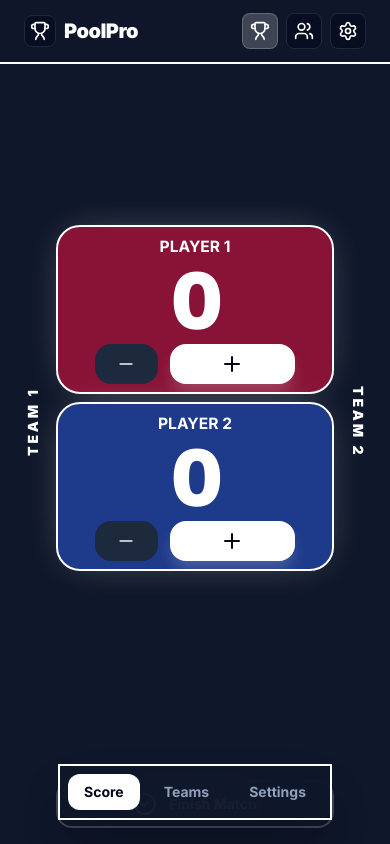
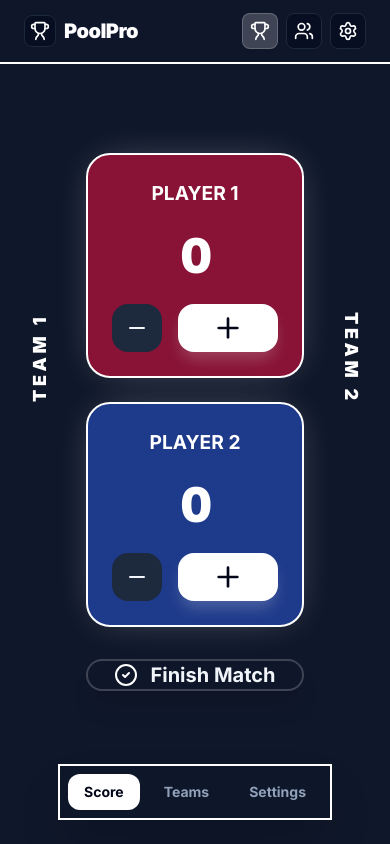
Before and after one commit to benjistealth/PoolPro, a React (Vite) app: page / in a window 390 px wide. Built offline with nearby package versions, Linux system fonts and the light colour scheme.

Commit message:
rollback to working version

```diff
--- a/index.html
+++ b/index.html
@@ -7,6 +7,6 @@
   </head>
   <body>
     <div id="root"></div>
-    <script type="module" src="./src/main.tsx"></script>
+    <script type="module" src="/src/main.tsx"></script>
   </body>
 </html>
--- a/src/App.tsx
+++ b/src/App.tsx
@@ -634,7 +634,7 @@ export default function App() {
       </nav>
 
       <main
-        className={`relative z-10 min-h-screen flex flex-col ${view === 'scoreboard' ? 'justify-center' : 'justify-start pt-32 pb-24'} px-2 sm:px-4 mx-auto w-full transition-all duration-500`}
+        className={`relative z-10 min-h-screen flex flex-col ${view === 'scoreboard' ? 'justify-center py-10 sm:py-20' : 'justify-start pt-32 pb-24'} px-2 sm:px-4 mx-auto w-full transition-all duration-500`}
         style={{ maxWidth: view === 'scoreboard' ? 'var(--gameplay-width)' : '896px' }}
       >
         <AnimatePresence mode="wait">
@@ -644,26 +644,26 @@ export default function App() {
               initial={{ opacity: 0, y: 20 }}
               animate={{ opacity: 1, y: 0 }}
               exit={{ opacity: 0, y: -20 }}
-              className="relative py-4 sm:py-8 flex flex-col gap-4 sm:gap-8 min-h-screen sm:min-h-0"
-            >
-              {/* Team Names Display (Absolute to scoreboard for perfect alignment) */}
-              <div
-                className="absolute inset-y-0 -left-[var(--sidebar-width)] flex items-center justify-center pointer-events-none z-0 overflow-hidden"
-                style={{ width: 'var(--sidebar-width)' }}
-              >
-                <div
-                  className="text-[min(4vw,14px)] sm:text-[32px] lg:text-[48px] font-black uppercase tracking-[0.2em] vertical-text rotate-180 h-full flex items-center justify-center"
+              className="space-y-8"
+            >
+              {/* Team Names Display (Vertical, Nudged up to align with scores) */}
+              <div
+                className="fixed inset-y-0 left-0 flex items-center justify-center pointer-events-none z-0 -translate-y-12 overflow-hidden"
+                style={{ width: 'calc((100vw - var(--gameplay-width)) / 2)' }}
+              >
+                <div
+                  className="text-[18px] sm:text-[32px] lg:text-[48px] font-black uppercase tracking-[0.2em] vertical-text rotate-180 h-full flex items-center justify-center"
                   style={{ color: player1.color }}
                 >
                   {team1Name}
                 </div>
               </div>
               <div
-                className="absolute inset-y-0 -right-[var(--sidebar-width)] flex items-center justify-center pointer-events-none z-0 overflow-hidden"
-                style={{ width: 'var(--sidebar-width)' }}
-              >
-                <div
-                  className="text-[min(4vw,14px)] sm:text-[32px] lg:text-[48px] font-black uppercase tracking-[0.2em] vertical-text h-full flex items-center justify-center"
+                className="fixed inset-y-0 right-0 flex items-center justify-center pointer-events-none z-0 -translate-y-12 overflow-hidden"
+                style={{ width: 'calc((100vw - var(--gameplay-width)) / 2)' }}
+              >
+                <div
+                  className="text-[18px] sm:text-[32px] lg:text-[48px] font-black uppercase tracking-[0.2em] vertical-text h-full flex items-center justify-center"
                   style={{ color: player2.color }}
                 >
                   {team2Name}
@@ -671,24 +671,23 @@ export default function App() {
               </div>
 
               {/* Game Info Header */}
-              <div className="flex items-center justify-center shrink-0">
               {(isShotClockEnabled || isMatchClockEnabled) && (
                 <div
-                    className="flex items-center justify-center bg-slate-900/50 p-1 sm:p-4 rounded-2xl border-2 transition-all duration-500 w-full max-w-md"
+                  className="flex items-center justify-center bg-slate-900/50 p-4 rounded-2xl border-2 transition-all duration-500"
                   style={{
                     borderImage: `linear-gradient(to right, ${player1.color} 50%, ${player2.color} 50%) 1`,
                     borderRadius: '1rem'
                   }}
                 >
-                    <div className="flex items-center gap-4 sm:gap-8">
+                  <div className="flex items-center gap-8">
                     {isMatchClockEnabled && (
                       <div className="flex flex-col items-center">
-                          <span className="hidden sm:block text-[10px] font-bold uppercase tracking-tighter text-slate-500 mb-1">Match Clock</span>
-                          <div
-                            className={`flex items-center gap-2 text-xl sm:text-2xl font-mono font-bold transition-colors duration-500 ${matchClock <= 60 ? 'text-red-500 animate-pulse' : ''}`}
+                        <span className="text-[10px] font-bold uppercase tracking-tighter text-slate-500 mb-1">Match Clock</span>
+                        <div
+                          className={`flex items-center gap-2 text-2xl font-mono font-bold transition-colors duration-500 ${matchClock <= 60 ? 'text-red-500 animate-pulse' : ''}`}
                           style={matchClock > 60 ? { color: player1.color } : {}}
                         >
-                            <Timer className="w-4 h-4 sm:w-5 sm:h-5" />
+                          <Timer className="w-5 h-5" />
                           {formatTime(matchClock)}
                         </div>
                       </div>
@@ -696,12 +695,12 @@ export default function App() {
 
                     {isShotClockEnabled && (
                       <div className="flex flex-col items-center">
-                          <span className="hidden sm:block text-[10px] font-bold uppercase tracking-tighter text-slate-500 mb-1">Shot Clock</span>
-                          <div
-                            className={`flex items-center gap-2 text-xl sm:text-2xl font-mono font-bold transition-colors duration-500 ${shotClock <= 5 ? 'text-red-500 animate-pulse' : ''}`}
+                        <span className="text-[10px] font-bold uppercase tracking-tighter text-slate-500 mb-1">Shot Clock</span>
+                        <div
+                          className={`flex items-center gap-2 text-2xl font-mono font-bold transition-colors duration-500 ${shotClock <= 5 ? 'text-red-500 animate-pulse' : ''}`}
                           style={shotClock > 5 ? { color: player2.color } : {}}
                         >
-                            <Timer className="w-4 h-4 sm:w-5 sm:h-5" />
+                          <Timer className="w-5 h-5" />
                           {shotClock}s
                         </div>
                       </div>
@@ -710,30 +709,28 @@ export default function App() {
                     <div className="flex gap-2">
                       <button
                         onClick={isTimerRunning ? pauseTimer : startTimer}
-                          className="p-1.5 sm:p-2 bg-slate-800 hover:bg-slate-700 rounded-xl transition-all duration-500 border"
+                        className="p-2 bg-slate-800 hover:bg-slate-700 rounded-xl transition-all duration-500 border"
                         style={{ borderColor: isTimerRunning ? player2.color : player1.color, color: isTimerRunning ? player2.color : player1.color }}
                       >
-                          {isTimerRunning ? <Pause className="w-4 h-4 sm:w-5 sm:h-5" /> : <Play className="w-4 h-4 sm:w-5 sm:h-5" />}
+                        {isTimerRunning ? <Pause className="w-5 h-5" /> : <Play className="w-5 h-5" />}
                       </button>
                       <button
                         onClick={() => {
                           resetTimer();
                           if (isMatchClockEnabled && !isShotClockEnabled) resetMatchClock();
                         }}
-                          className="p-1.5 sm:p-2 bg-slate-800 hover:bg-slate-700 rounded-xl transition-all duration-500 border border-slate-700"
+                        className="p-2 bg-slate-800 hover:bg-slate-700 rounded-xl transition-all duration-500 border border-slate-700"
                         style={{ color: player1.color }}
                       >
-                          <RotateCcw className="w-4 h-4 sm:w-5 sm:h-5" />
+                        <RotateCcw className="w-5 h-5" />
                       </button>
                     </div>
                   </div>
                 </div>
               )}
-              </div>
-
-              {/* Score Cards Grid */}
-              <div className="flex-1 flex items-center justify-center">
-                <div className="grid grid-cols-1 sm:grid-cols-2 gap-2 sm:gap-6 w-full">
+
+              {/* Score Cards */}
+              <div className="grid grid-cols-1 md:grid-cols-2 gap-6">
                 {[player1, player2].map((p, idx) => (
                     <motion.div
                       key={p.id}
@@ -744,66 +741,65 @@ export default function App() {
                           resetTimer();
                         }
                       }}
-                        className="relative p-2 sm:p-8 rounded-3xl border-2 transition-all duration-500 cursor-pointer overflow-hidden shadow-2xl flex flex-col justify-center"
+                      className="relative p-6 sm:p-8 rounded-3xl border-2 transition-all duration-500 cursor-pointer overflow-hidden shadow-2xl"
                       style={{
                         borderColor: p.color,
                         backgroundColor: p.bgColor,
                         boxShadow: `0 0 40px -15px ${p.color}66`
                       }}
                     >
-                        <div className="flex flex-col items-center gap-1 sm:gap-6">
+                      <div className="flex flex-col items-center gap-6">
                       {isEditingNames ? (
                         <input
                           type="text"
                           value={p.name}
                           onChange={(e) => idx === 0 ? setPlayer1({...p, name: e.target.value}) : setPlayer2({...p, name: e.target.value})}
-                            className="w-full bg-slate-800 border border-slate-700 rounded-xl px-4 py-2 text-center text-[min(4vw,1.2rem)] sm:text-[1.5rem] font-bold focus:outline-none focus:border-emerald-500 uppercase"
+                          className="w-full bg-slate-800 border border-slate-700 rounded-xl px-4 py-2 text-center text-[1.5rem] font-bold focus:outline-none focus:border-emerald-500 uppercase"
                           style={{ color: p.color }}
                         />
                       ) : (
-                          <h2 className="text-[min(4vw,1rem)] sm:text-[1.8rem] font-bold uppercase truncate w-full text-center" style={{ color: p.color }}>
+                        <h2 className="text-[1.2rem] sm:text-[1.8rem] font-bold uppercase" style={{ color: p.color }}>
                           {p.name}
                         </h2>
                       )}
 
                       <div className="relative group">
-                          <span className="text-[min(20vw,80px)] sm:text-9xl font-black tracking-tighter tabular-nums leading-none" style={{ color: p.color }}>
+                        <span className="text-5xl sm:text-9xl font-black tracking-tighter tabular-nums" style={{ color: p.color }}>
                           {p.score}
                         </span>
                       </div>
 
-                        <div className="flex items-center gap-3 w-full max-w-[200px] sm:max-w-none">
+                      <div className="flex items-center gap-4 w-full">
                         <button
                           onClick={() => decrementScore(p.id)}
-                            className="flex-1 h-10 sm:h-16 bg-slate-800 hover:bg-slate-700 rounded-2xl flex items-center justify-center transition-all active:scale-95"
-                          >
-                            <Minus className="w-5 h-5" />
+                          className="flex-1 h-12 sm:h-16 bg-slate-800 hover:bg-slate-700 rounded-2xl flex items-center justify-center transition-all active:scale-95"
+                        >
+                          <Minus className="w-6 h-6" />
                         </button>
                         <button
                           onClick={(e) => {
                             e.stopPropagation();
                             incrementScore(p.id);
                           }}
-                            className="flex-[2] h-10 sm:h-16 text-slate-950 rounded-2xl flex items-center justify-center transition-all active:scale-95 shadow-lg"
+                          className="flex-[2] h-12 sm:h-16 text-slate-950 rounded-2xl flex items-center justify-center transition-all active:scale-95 shadow-lg"
                           style={{
                             backgroundColor: p.color,
                             boxShadow: `0 10px 15px -3px ${p.color}33`
                           }}
                         >
-                            <Plus className="w-6 h-6 font-bold" />
+                          <Plus className="w-8 h-8 font-bold" />
                         </button>
                       </div>
                     </div>
                   </motion.div>
                 ))}
               </div>
-              </div>
-
-              {/* Finish Match Footer */}
-              <div className="flex items-center justify-center shrink-0">
+
+              {/* Finish Match */}
+              <div className="flex flex-col sm:flex-row gap-4">
                 <button
                   onClick={finishMatch}
-                  className="w-full max-w-md h-12 sm:h-20 bg-slate-900/80 hover:bg-slate-900/90 backdrop-blur-md rounded-2xl flex items-center justify-center gap-3 text-sm sm:text-xl font-bold transition-all shadow-xl border-2 border-white/20 active:scale-95"
+                  className="flex-1 h-16 sm:h-20 bg-slate-900/80 hover:bg-slate-900/90 backdrop-blur-md rounded-2xl flex items-center justify-center gap-3 text-xl font-bold transition-all shadow-xl border-2 border-white/20 active:scale-95"
                 >
                   <CheckCircle2 className="w-6 h-6 text-white" />
                   Finish Match
```
Also changed, not shown: src/index.css (+10 -7 lines), 1 other file (tests, documents, lock files or other folders). Lines whose indentation alone changed are shown as unchanged.
